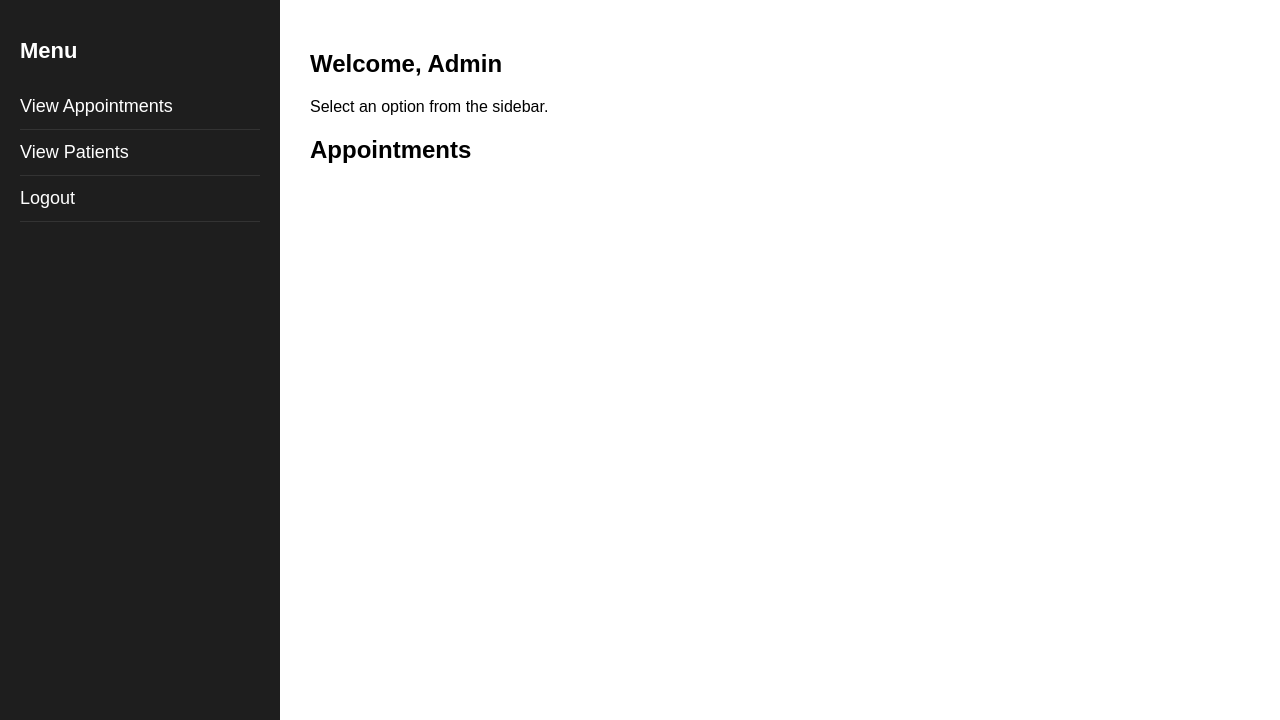
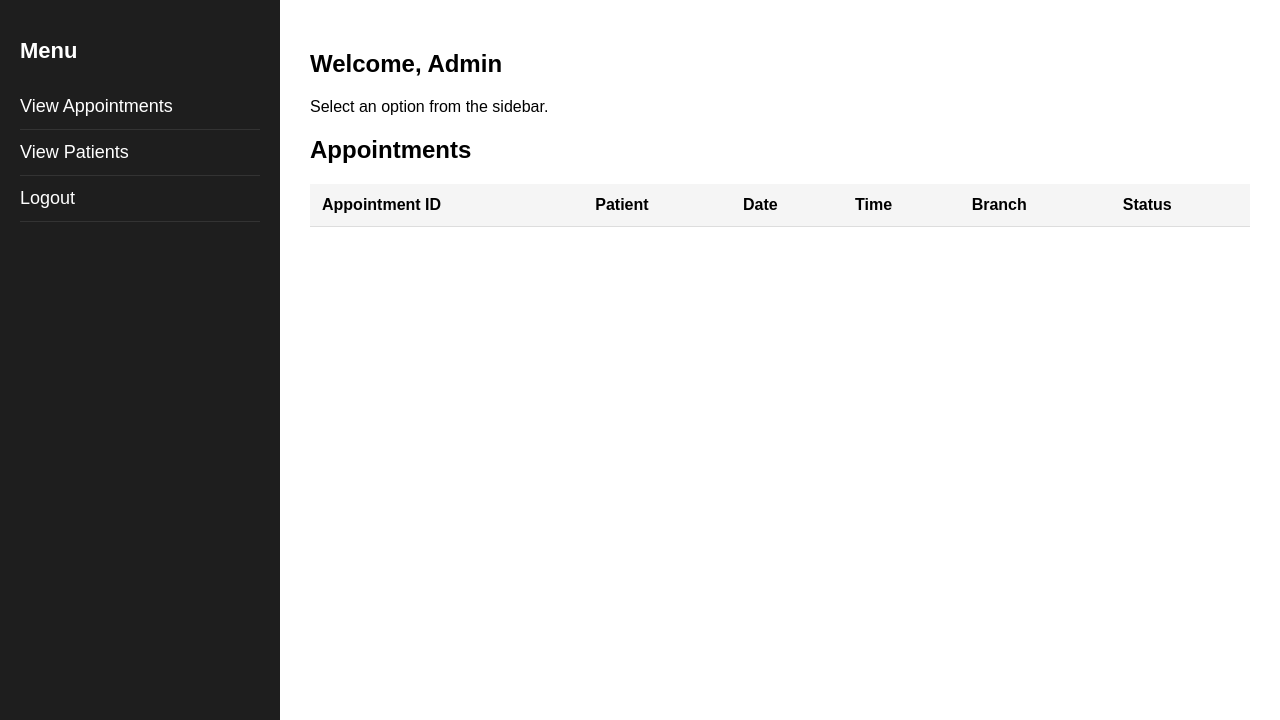
Before and after one commit to maigelazia/csci112-final-project, a Flask app: template templates/admin_appointments.html in a window 1280 px wide. Shown: the part 80-800 px from the top of the page. Run offline with Flask 3, Linux system fonts and the light colour scheme; the template is opened without the code that fills it, so the values that code supplies are empty.

Commit message:
fixed admin dashboard

```diff
--- a/static/css/dashboard.css
+++ b/static/css/dashboard.css
@@ -153,3 +153,26 @@ html, body {
     border-radius: 12px;
     box-shadow: 0 4px 10px rgba(0,0,0,0.1);
 }
+
+/* TABLE STYLING */
+.table {
+    width: 100%;
+    border-collapse: collapse;
+    margin-top: 20px;
+}
+
+.table th,
+.table td {
+    border-bottom: 1px solid #ddd;
+    padding: 12px;
+    text-align: left;
+}
+
+.table th {
+    background: #f5f5f5;
+    font-weight: bold;
+}
+
+.table tr:hover {
+    background: #fafafa;
+}
--- a/templates/admin_appointments.html
+++ b/templates/admin_appointments.html
@@ -4,33 +4,87 @@
 
 {% block content %}
 <h2>Appointments</h2>
-<div id="table-container"></div>
+
+<table class="table">
+    <thead>
+        <tr>
+            <th>Appointment ID</th>
+            <th>Patient</th>
+            <th>Date</th>
+            <th>Time</th>
+            <th>Branch</th>
+            <th>Status</th>
+        </tr>
+    </thead>
+    <tbody id="appointments-body"></tbody>
+</table>
+
+<script>
+async function loadAppointments() {
+    const resp = await fetch("/api/admin/appointments");
+    const data = await resp.json();
+
+    const rows = data.results.map(a => `
+        <tr>
+            <td>${a.appointment_id}</td>
+            <td>
+                ${a.patient.full_name}<br>
+                <small>${a.patient.email}</small><br>
+                <small>${a.patient.contact_number}</small>
+            </td>
+            <td>${a.appointment_details.preferred_date}</td>
+            <td>${a.appointment_details.preferred_time}</td>
+            <td>${a.appointment_details.clinic_branch}</td>
+            <td><strong>${a.appointment_details.status}</strong></td>
+        </tr>
+    `);
+
+    document.getElementById("appointments-body").innerHTML = rows.join("");
+}
+
+loadAppointments();
+</script>
 {% endblock %}
 
 {% block scripts %}
 <script>
-async function fetchAndRender(url) {
-    const res = await fetch(url);
-    const data = await res.json();
-
-    if (data.length === 0) {
-        document.getElementById('table-container').innerHTML = "<p>No data found</p>";
+async function fetchAndRender() {
+    const res = await fetch("/api/admin/appointments");
+    if (!res.ok) {
+        console.error("Fetch failed:", res.status);
         return;
     }
 
-    const headers = Object.keys(data[0]);
-    let table = "<table class='admin-table'><tr>";
-    headers.forEach(h => table += `<th>${h}</th>`);
-    table += "</tr>";
+    const json = await res.json();
+    let rows = json.results || json;
 
-    data.forEach(row => {
-        table += "<tr>";
-        headers.forEach(h => table += `<td>${row[h]}</td>`);
-        table += "</tr>";
+    const container = document.getElementById("table-container");
+    container.innerHTML = "";
+
+    if (!rows || rows.length === 0) {
+        container.innerHTML = "<p>No appointments found.</p>";
+        return;
+    }
+
+    const headers = Object.keys(rows[0]);
+    let html = "<table class='admin-table'><thead><tr>";
+
+    headers.forEach(h => {
+        html += `<th>${h}</th>`;
     });
 
-    table += "</table>";
-    document.getElementById('table-container').innerHTML = table;
+    html += "</tr></thead><tbody>";
+
+    rows.forEach(row => {
+        html += "<tr>";
+        headers.forEach(h => {
+            html += `<td>${typeof row[h] === "object" ? JSON.stringify(row[h]) : row[h]}</td>`;
+        });
+        html += "</tr>";
+    });
+
+    html += "</tbody></table>";
+    container.innerHTML = html;
 }
 
 // Fetch appointments on page load
```
Also changed, not shown: templates/admin_patients.html (+57 -15 lines).
